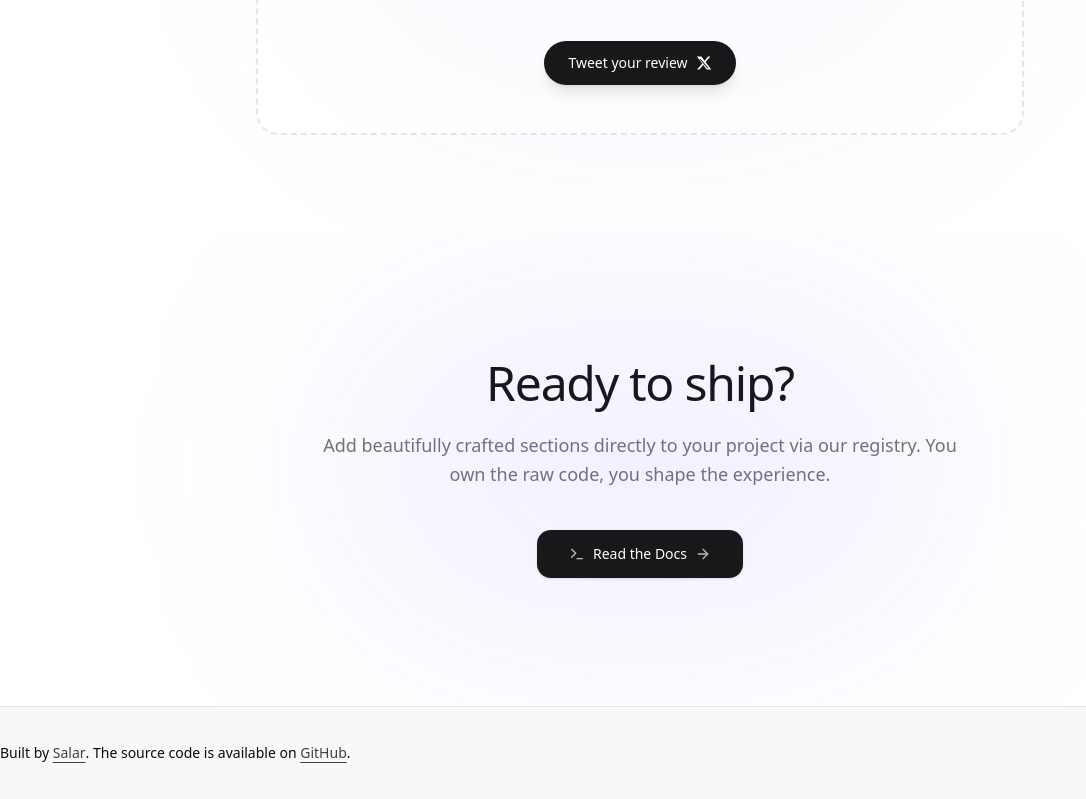
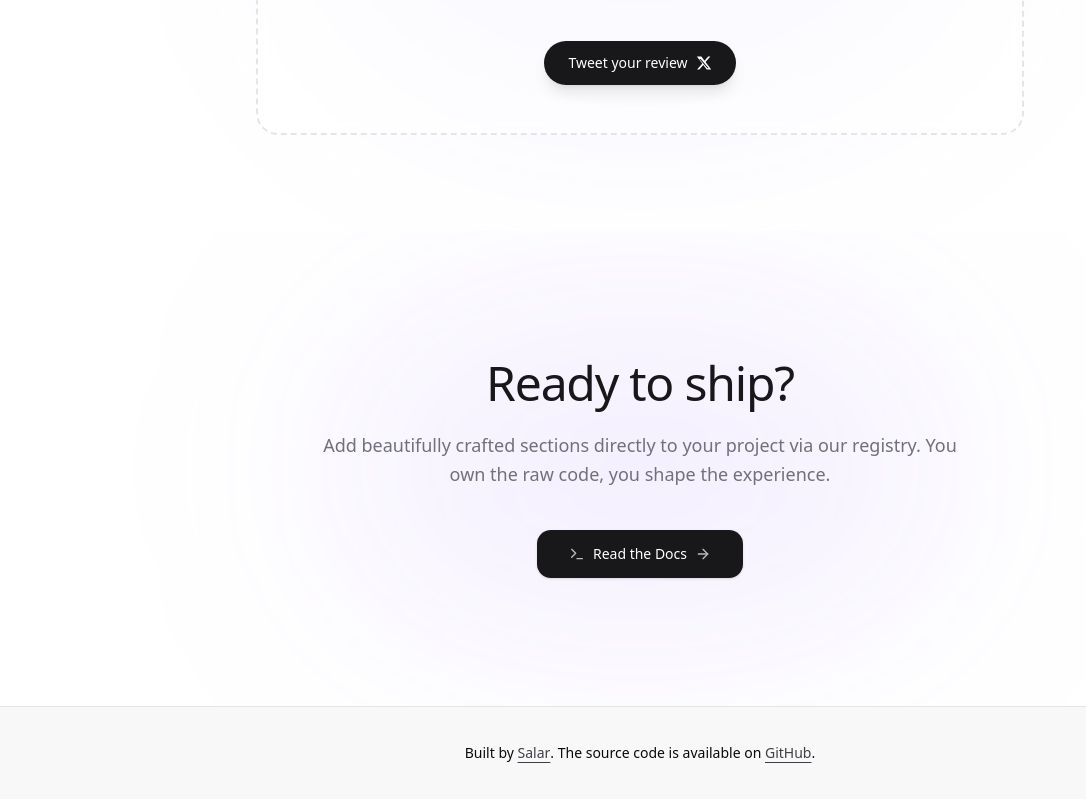
Before and after one commit to landix-art/landix-ui, a Next.js app: page / in a window 1280 px wide. Shown: the part 3706-4505 px from the top of the page, without its empty margins (0-1086 px from the left). Built offline with nearby package versions, Linux system fonts and the light colour scheme; no server answers; what fumadocs-ui would draw is missing.

Commit message:
fix: tiny issues

```diff
--- a/src/components/native/Footer.tsx
+++ b/src/components/native/Footer.tsx
@@ -4,7 +4,7 @@ export function Footer() {
   return (
     <footer className="w-full border-t dark:border-white/10 dark:bg-black/50 bg-zinc-100/60 backdrop-blur-xl">
       <div className="container text-center mx-auto py-8">
-        <p className="text-center text-sm leading-loose dark:text-zinc-400 md:text-left">
+        <p className="text-center text-sm leading-loose dark:text-zinc-400 md:text-center">
           Built by{" "}
           <Link
             href="https://x.com/salarbuilds"
```
